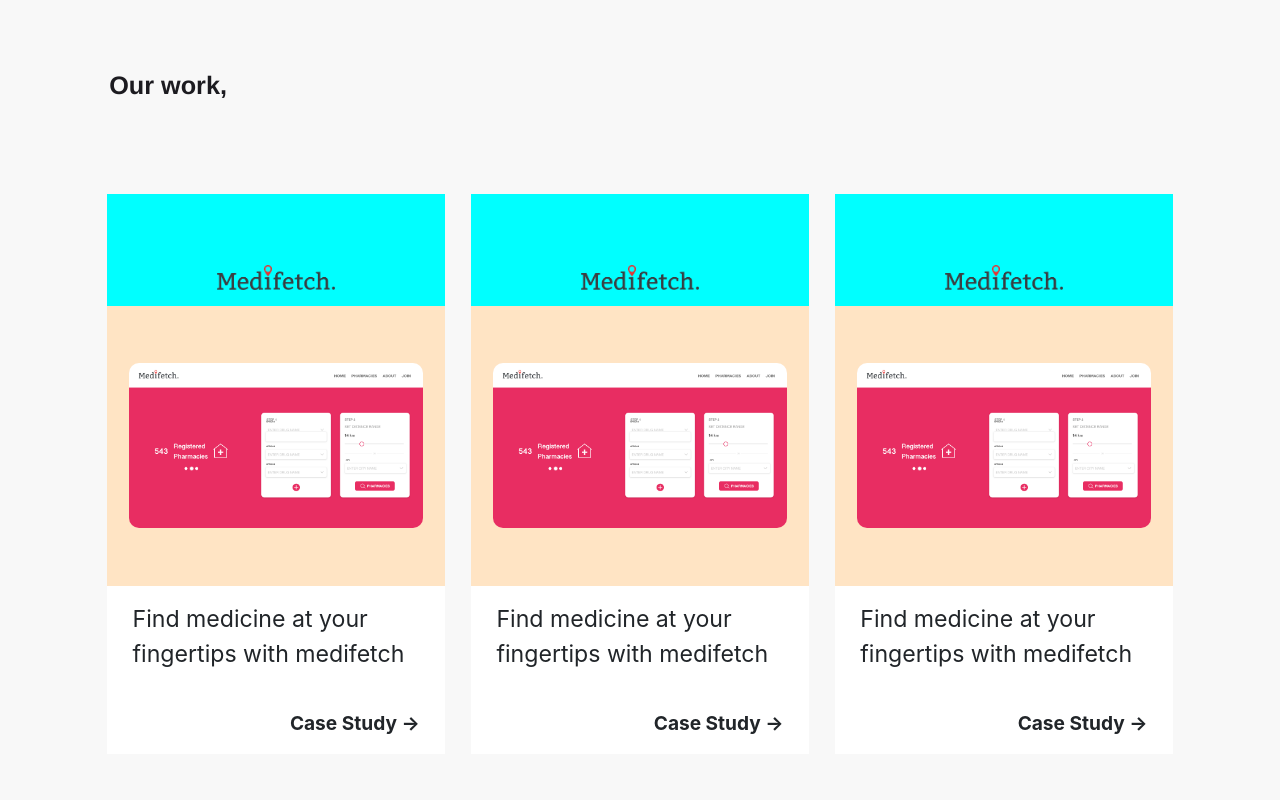
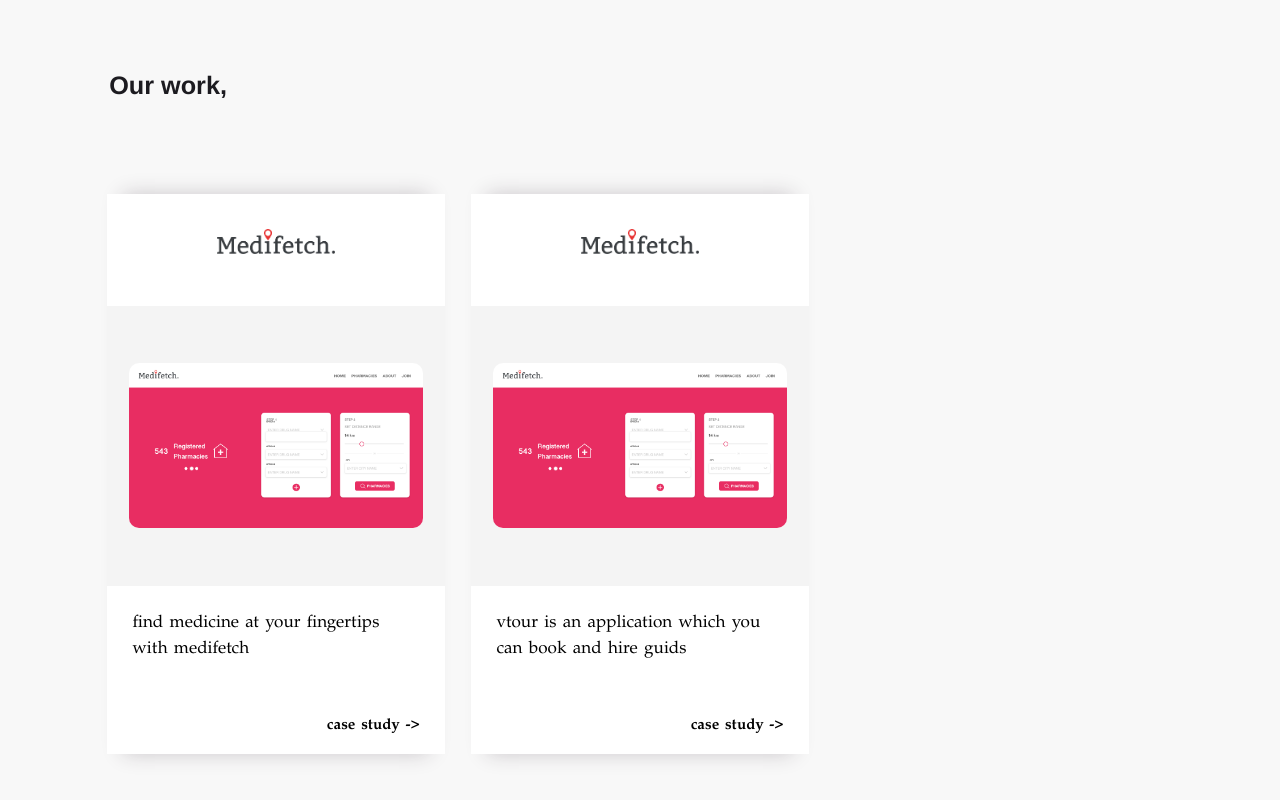
Before and after one commit to gamage1995/devcave, a React (Create React App) app: page / in a window 1280 px wide. Shown: the part 2558-3358 px from the top of the page. Built offline with nearby package versions, Linux system fonts and the light colour scheme.

Commit message:
designed portfolio section

```diff
--- a/src/assets/companyInfo.json
+++ b/src/assets/companyInfo.json
@@ -12,7 +12,9 @@
     "Projects" : [
         {
             "Title" : "medifetch",
-            "Info" : "Find medicine at your fingertips with medifetch"
+            "Info" : "Find medicine at your fingertips with medifetch",
+            "logo" : "../../assets/projects/medifetch/Logomakr_6cz6KI.png",
+            "image" : "../../assets/projects/medifetch/med_1.png"
         }
     ]
 }
--- /dev/null
+++ b/src/assets/projects.js
@@ -0,0 +1,14 @@
+export const Projects = [
+    {
+        Title: "medifetch",
+        Info: "Find medicine at your fingertips with medifetch",
+        Logo: 'Logomakr_6cz6KI',
+        Image: 'med_1',
+    },
+    {
+        Title: "VTour",
+        Info: "VTour is an application which you can book and hire guids",
+        Logo: 'Logomakr_6cz6KI',
+        Image: 'med_1'
+    }
+];
--- a/src/components/Portfolio/Portfolio.js
+++ b/src/components/Portfolio/Portfolio.js
@@ -1,6 +1,8 @@
+/* eslint-disable no-unused-expressions */
 import React, { Component } from 'react'
-import { Container, Row, Col } from 'reactstrap';
+import { Row, Col } from 'reactstrap';
 import PortfolioCard from '../PortfolioCard/PortfolioCard'
+import { Projects } from '../../assets/projects';
 
 import './Portfolio.css';
 
@@ -8,24 +10,33 @@
 export default class Portfolio extends Component {
     render() {
         return (
-            <Row className = "POcover">
+            <Row className="POcover">
                 <Col xs></Col>
                 <Col xs="10">
                     <div>
-                    <div className = "POTop">
-                        <p className = "POheading">Our work,</p>
+                        <div className="POTop">
+                            <p className="POheading">Our work,</p>
                         </div>
-                    <div className = "POBottom"></div>
+                        <div className="POBottom"></div>
                         <Row>
-                            <Col xs="12" sm ="12" md="6" lg ="6" xl="4">
-                                <PortfolioCard/>
+                            {Projects.map(item => {
+                                return (
+                                    <Col xs="12" sm="12" md="6" lg="6" xl="4">
+                                        <PortfolioCard
+                                            {...item}
+                                        />
                                     </Col>
-                            <Col xs="12" sm ="12" md="6" lg ="6" xl="4">
-                                <PortfolioCard/>
+                                )
+                            })}
+                            {/* <Col xs="12" sm="12" md="6" lg="6" xl="4">
+                                <PortfolioCard />
                             </Col>
-                            <Col xs="12" sm ="12" md="6" lg ="6" xl="4">
-                                <PortfolioCard/>
+                            <Col xs="12" sm="12" md="6" lg="6" xl="4">
+                                <PortfolioCard />
                             </Col>
+                            <Col xs="12" sm="12" md="6" lg="6" xl="4">
+                                <PortfolioCard />
+                            </Col> */}
                         </Row>
                     </div>
                 </Col>
--- a/src/components/PortfolioCard/PortfolioCard.css
+++ b/src/components/PortfolioCard/PortfolioCard.css
@@ -5,11 +5,21 @@
     margin-right: 1vw;
     margin-bottom: calc(20px + 10vh);
     background-color: white;
+    -webkit-box-shadow: 0px 0px 20px -1px rgba(199,195,199,1);
+    -moz-box-shadow: 0px 0px 20px -1px rgba(199,195,199,1);
+    box-shadow: 0px 0px 20px -1px rgba(199,195,199,1);
+}
+.PCcover:hover{
+    background: rgb(209, 209, 209);
+    border: 2px solid #b9b1ca;
+    border-radius: 5px;
+    box-shadow: 0px 0px 30px -1px rgba(199,195,199,1);
 }
 
 .PClogoCoverRow{
+    align-items: center;
     min-height: 20%;
-    background-color: aqua;
+    background-color: white;
     padding-bottom: 2vh;
 
 }
@@ -28,7 +38,7 @@
 
 .PCbodyRow{
     min-height: 50%;
-    background-color: bisque;
+    background-color: #f4f4f4;
 }
 
 .PCbody{
@@ -79,9 +89,27 @@
 }
 
 .PCProjectInfo {
-    font-size:calc(18px + 0.4vw);
+    font-family: "Palatino Linotype", "Book Antiqua", Palatino, serif;
+    letter-spacing: 0px;
+    word-spacing: 2px;
+    color: #000000;
+    font-weight: normal;
+    text-decoration: none solid rgb(68, 68, 68);
+    font-style: normal;
+    font-variant: normal;
+    text-transform: lowercase;
+    font-size:calc(12px + 0.4vw);
 }
 .PCaction {
-    font-size:calc(14px + 0.4vw);
+    font-family: "Palatino Linotype", "Book Antiqua", Palatino, serif;
+    letter-spacing: 0px;
+    word-spacing: 2px;
+    color: #000000;
+    font-weight: normal;
+    text-decoration: none solid rgb(68, 68, 68);
+    font-style: normal;
+    font-variant: normal;
+    text-transform: lowercase;
+    font-size:calc(10px + 0.4vw);
     font-weight: bold;
 }
--- a/src/components/PortfolioCard/PortfolioCard.js
+++ b/src/components/PortfolioCard/PortfolioCard.js
@@ -1,20 +1,23 @@
 import React, { Component } from 'react'
-import { Container, Row, Col } from 'reactstrap';
+import { Row, Col } from 'reactstrap';
 import './PortfolioCard.css'
-import companyInfo from '../../assets/companyInfo.json'
+export default class PortfolioCard extends Component {
+    constructor(props) {
+        super(props);
+        this.state = {date: new Date()};
+      }
 
-export default class PortfolioCard extends Component {
     render() {
         return (
             <div className = "PCcover">
                 <Row className ="PClogoCoverRow">
                     <div className ="PClogoCover">
-                        <img src = {require('../../assets/projects/medifetch/Logomakr_6cz6KI.png')} className ="PClogo"/>
+                        <img src={require(`../../assets/projects/images/${this.props.Logo}.png`)} alt="logo" className ="PClogo"/>
                     </div>
                 </Row>
                 <Row className = "PCbodyRow">
                     <div className = "PCbody">
-                        <img src = {require('../../assets/projects/medifetch/med_1.png')} className ="PCmainImg"/>
+                        <img src={require(`../../assets/projects/images/${this.props.Image}.png`)} alt="img" className ="PCmainImg"/>
                     </div>
                 </Row>
                 <Row className = "PCtextCoverRow">
@@ -23,7 +26,7 @@
                     </div> */}
                     <Col sm="12">
                         <Row className="PCbtmtop">
-                            <p className = "PCProjectInfo">{companyInfo.Projects[0].Info}</p>
+                            <p className = "PCProjectInfo">{this.props.Info}</p>
                         </Row>
                         <Row className="PCbtmbtm">
                             <p className = "PCaction">Case Study -></p>
```
Also changed, not shown: src/assets/projects/images/Logomakr_6cz6KI.png (renamed from src/assets/projects/medifetch/Logomakr_6cz6KI.png), src/assets/projects/images/med_1.png (renamed from src/assets/projects/medifetch/med_1.png). Lines whose indentation alone changed are shown as unchanged.
